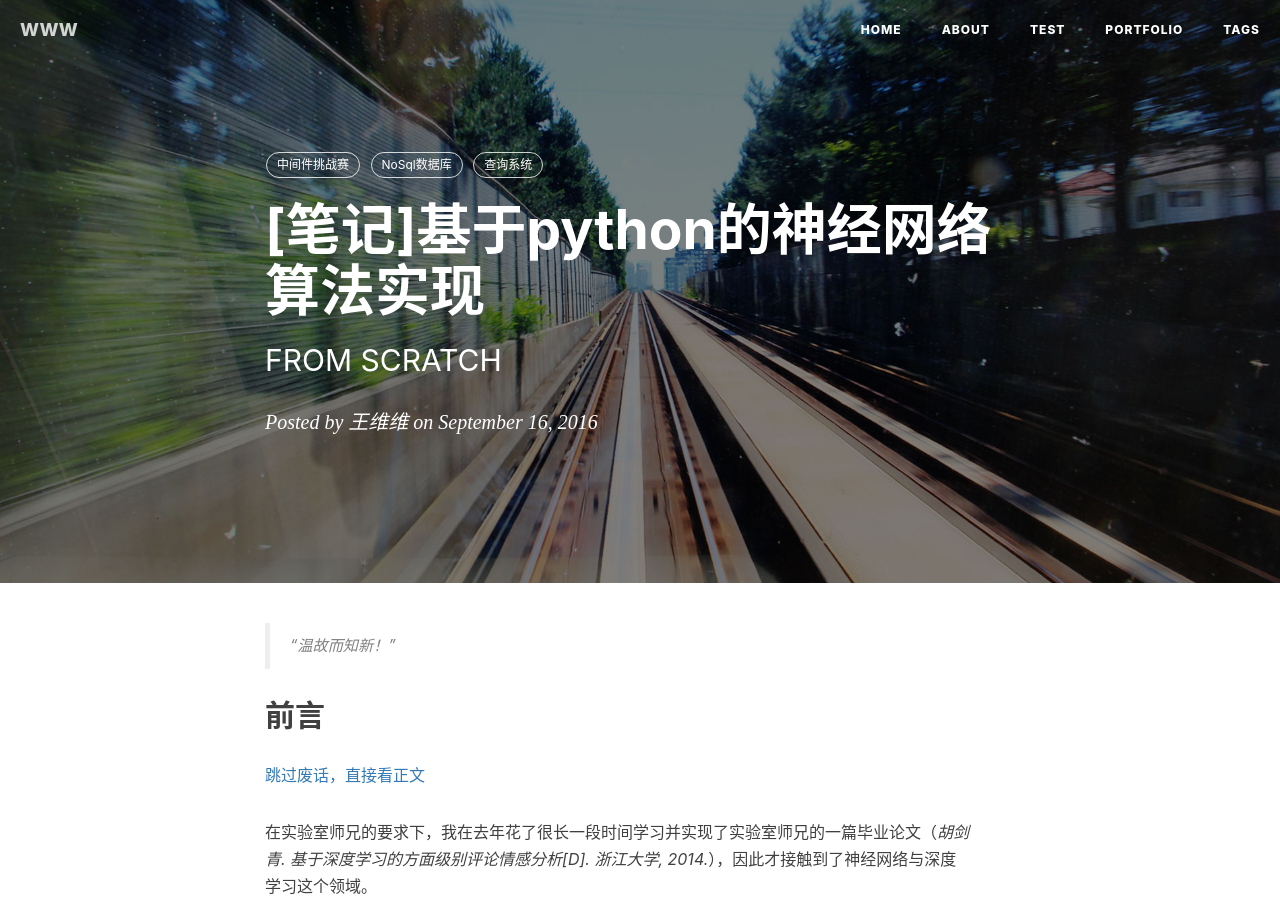
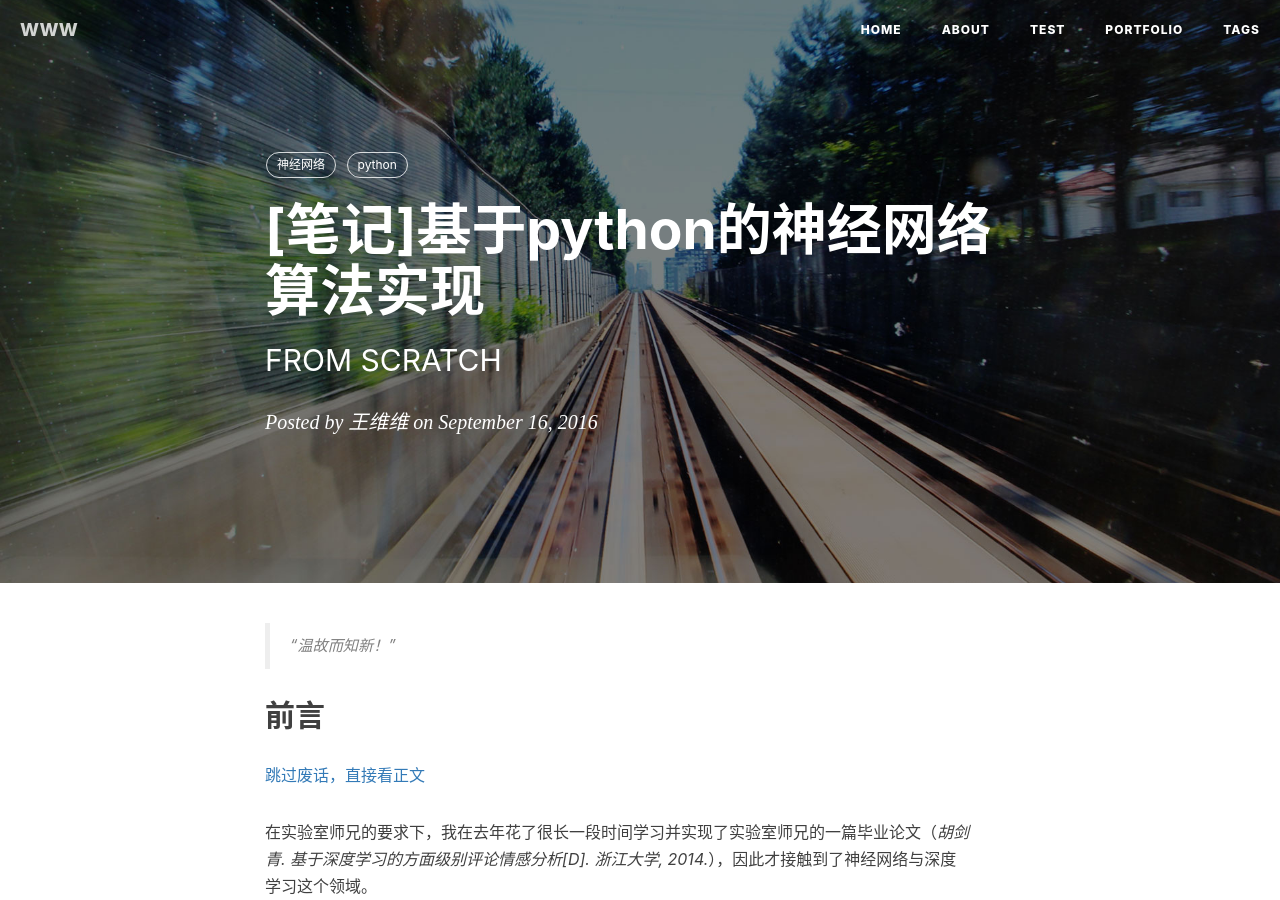
Before and after one commit to clayandgithub/clayandgithub, a Jekyll site: the page built from _posts/2016-09-16-[笔记]基于python的神经网络算法实现.markdown, in a window 1280 px wide and 900 px high. Built offline with Jekyll 4.4.1, drawn with Linux system fonts in a browser that asks for light colours; nearby versions of some CDN libraries; comment, search, counter and statistics services are not loaded.

Commit message:
fix labels

```diff
--- a/_posts/2016-09-16-[笔记]基于python的神经网络算法实现.markdown
+++ b/_posts/2016-09-16-[笔记]基于python的神经网络算法实现.markdown
@@ -6,9 +6,8 @@
 author:     "王维维"
 header-img: "img/post-bg-2015.jpg"
 tags:
-    - 中间件挑战赛
-    - NoSql数据库
-    - 查询系统
+    - 神经网络
+    - python
 ---
 
 > “温故而知新！”
```
